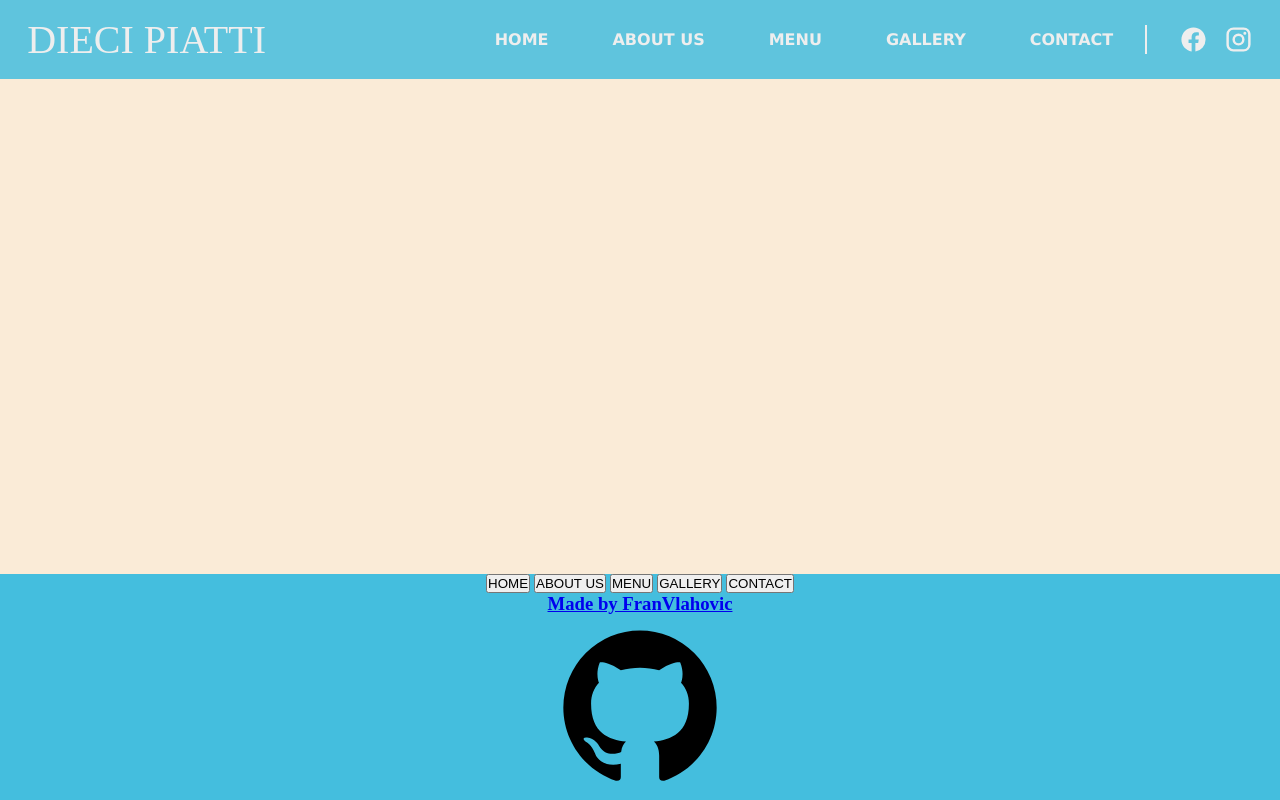
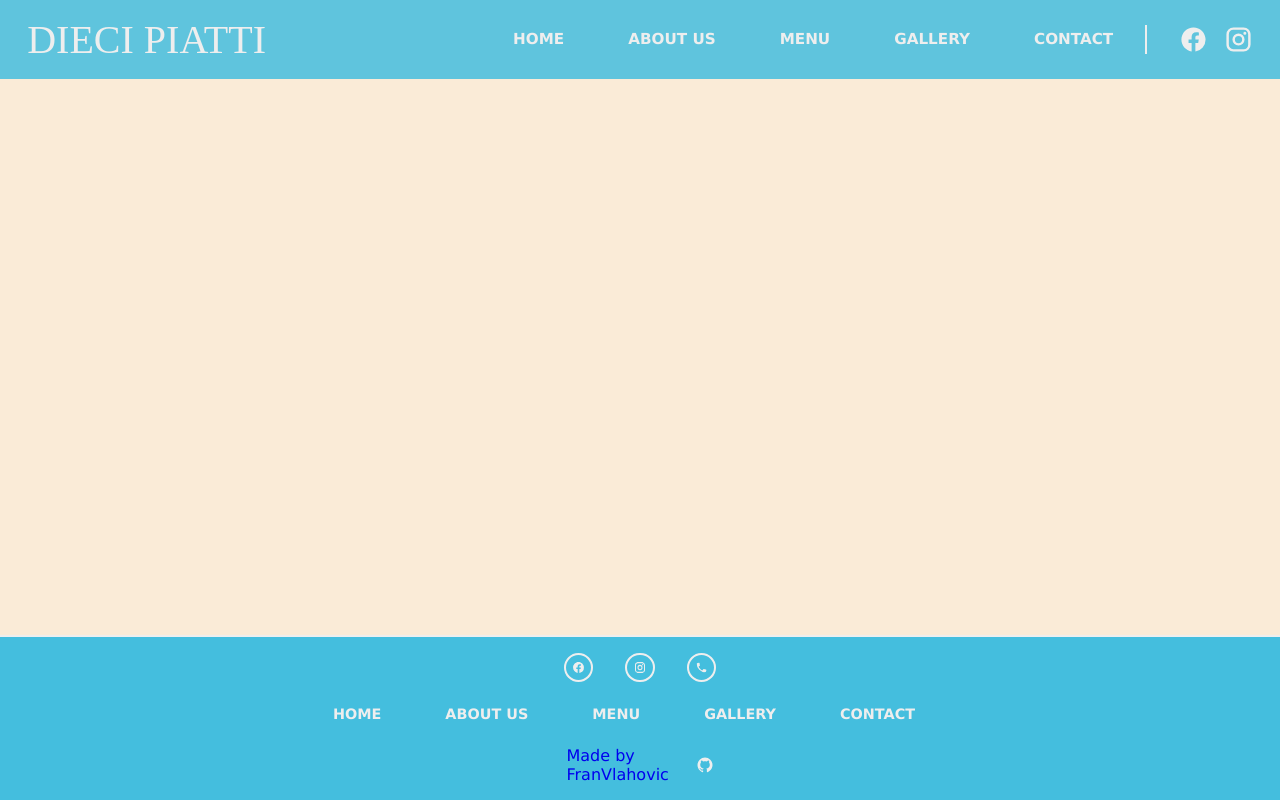
Before and after one commit to FranVlahovic/odin-restaurant-page, a website built with webpack: page src/template.html in a window 1280 px wide. Built offline with nearby package versions, Linux system fonts and the light colour scheme; a web font is replaced by a local one.

Commit message:
Update CSS & HTML Updated base styling of the page using Grid. Finished Basic Styling for project footer. Updated HTML in order to further stylize elements on the page.

```diff
--- a/src/styles.css
+++ b/src/styles.css
@@ -11,6 +11,7 @@
   --main-blue-color: #44bede;
   --main-second-color: #eeeeee;
   --icons-primary-color: brightness(0) saturate(100%) invert(97%) sepia(9%) saturate(339%) hue-rotate(259deg) brightness(118%) contrast(87%);
+  --icons-second-color: brightness(0) saturate(100%) invert(83%) sepia(22%) saturate(7480%) hue-rotate(333deg) brightness(98%) contrast(93%);
 }
 
 img {
@@ -20,13 +21,21 @@ img {
 }
 
 body {
-  display: flex;
-  flex-direction: column;
-  min-height: 100vh;
+  display: grid;
+  grid-template-areas:
+  "header"
+  "content"
+  "footer";
+  grid-template-columns: 1fr;
+  grid-template-rows: auto 1fr auto;
+  height: 100vh;
+
+
 }
 
 header {
   display: flex;
+  grid-area: header;
   padding: 1em 1.7em;
   justify-content: space-between;
   align-items: center;
@@ -43,21 +52,30 @@ header {
   font-size: 2.5em;
 }
 
-nav {
+nav, .footer-nav {
   display: flex;
   gap: 4em;
   border-right: 2px solid var(--main-second-color);
   padding-right: 2em;
 }
+.footer-nav {
+    border: none;
+}
 
-nav button {
+nav button, .footer-nav button {
   border: none;
   background-color: transparent;
   color: var(--main-second-color);
   font-family: Verdana, Geneva, Tahoma, sans-serif;
   font-weight: bold;
-  font-size: 1em;
   cursor: pointer;
+}
+
+nav button {
+    font-size: 0.95em;
+}
+.footer-nav button {
+    font-size: 0.9em;
 }
 
 .nav-socials {
@@ -77,15 +95,56 @@ nav button {
 }
 
 #content {
-  flex: 1;
+  grid-area: content;
   background-color: #FAEBD7;
 }
 
 footer {
   background-color: var(--main-blue-color);
   display: flex;
+  grid-area: footer;
   flex-direction: column;
-  justify-content: space-around;
+  justify-content: space-evenly;
+  gap: 1.5em;
   align-items: center;
-  text-align: center;
+  padding: 1em 1.7em;
+  border-top: 2px solid var(--main-second-color);
 }
+
+.footer-social-media {
+    display: flex;
+    width: 20%;
+    justify-content: center;
+    gap: 2em;
+}
+.footer-social-media img {
+    width: 12%;
+    border: 2px solid var(--main-second-color);
+    border-radius: 2em;
+    padding: 0.4em;
+    filter: var(--icons-primary-color);
+    cursor: pointer;
+}
+
+a {
+    font-size: 1em;
+    display: flex;
+    gap: 0.3em;
+    justify-content: center;
+    align-items: center;
+    width: 12%;
+    text-decoration: none;
+    font-weight: 500;
+    font-family: Verdana, Geneva, Tahoma, sans-serif;
+}
+a:visited {
+    color: var(--main-second-color);
+}
+.github-icon {
+    width: 12%;
+    display: inline-block;
+    filter: var(--icons-primary-color);
+}
+.github-icon {
+    color: var(--main-second-color);
+}
--- a/src/template.html
+++ b/src/template.html
@@ -37,8 +37,8 @@
             <button>MENU</button>
             <button>GALLERY</button>
             <button>CONTACT</button>
-        </div class="footer-nav">
-        <h3><a href="https://github.com/FranVlahovic">Made by FranVlahovic<img src="img/github.svg" alt="GitHub Icon" class="github-icon"></a></h3>
+        </div>
+        <a href="https://github.com/FranVlahovic">Made by FranVlahovic<img src="img/github.svg" alt="GitHub Icon" class="github-icon"></a>
     </footer>
 </body>
 </html>
```
